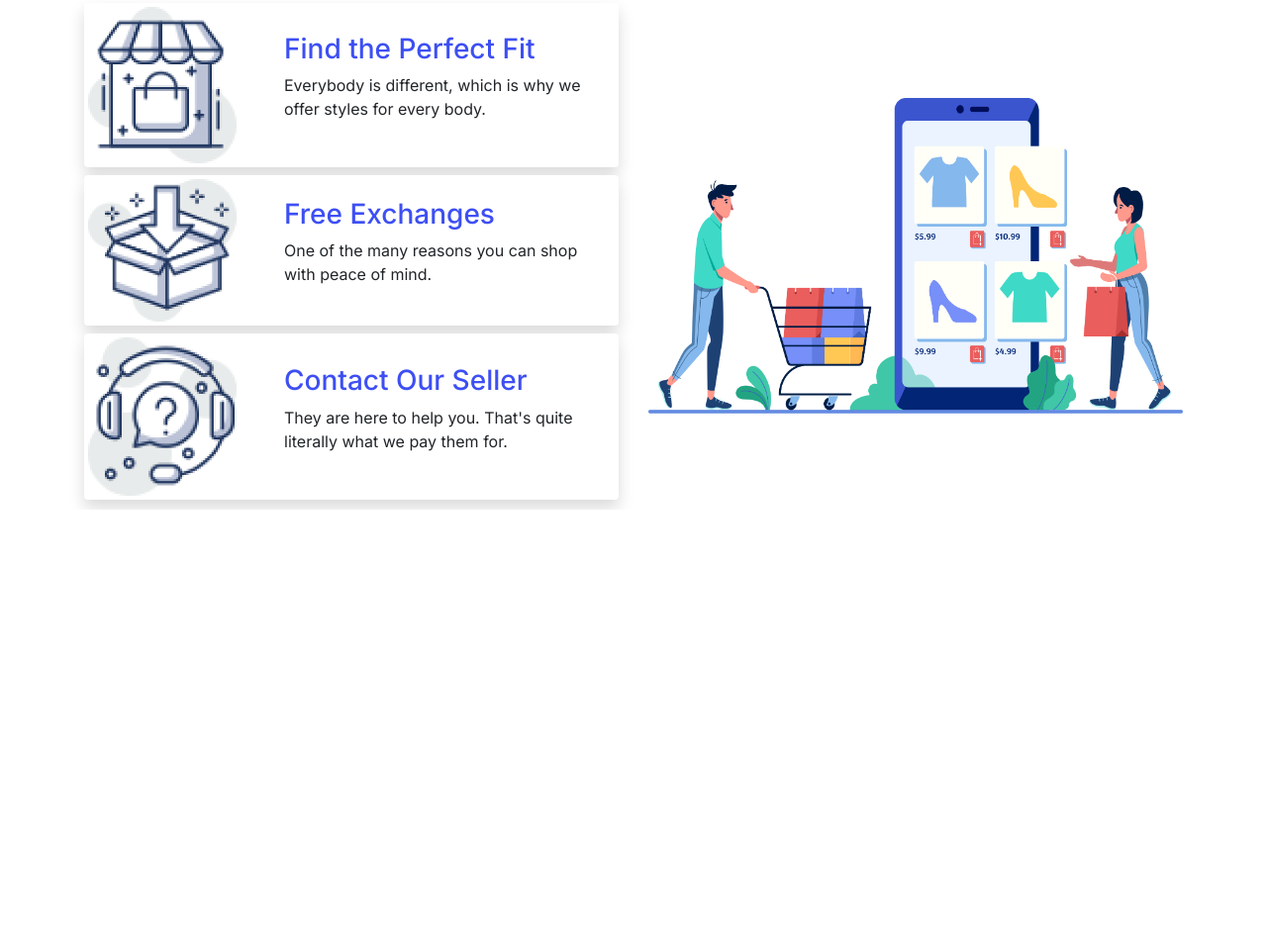
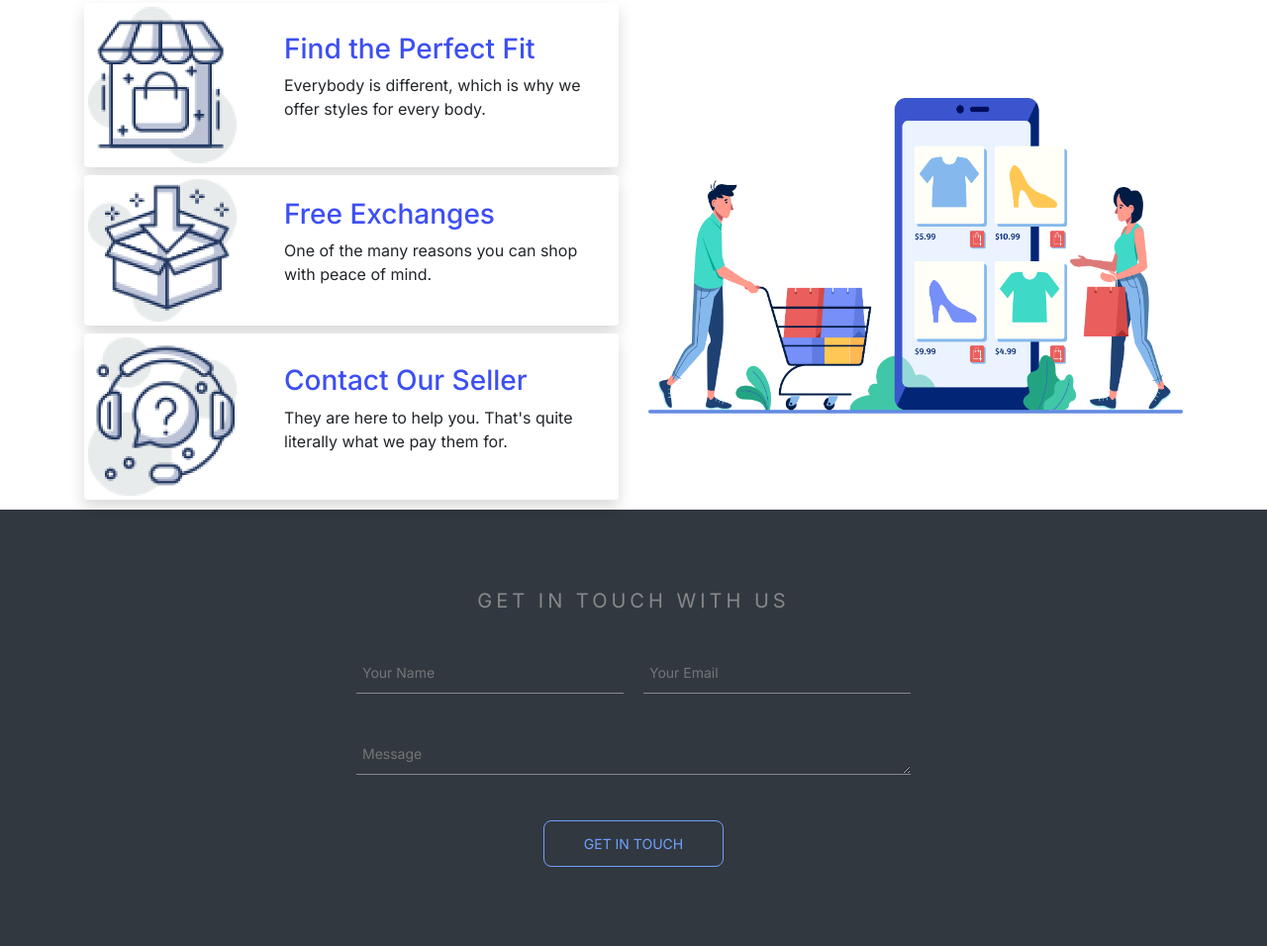
Before and after one commit to palashdas1/Assignment-2, a plain HTML site: page index.html in a window 1280 px wide. Shown: the part 2390-3346 px from the top of the page at 99% size. Before the commit the page ends 2905 px from the top, so only its background shows below. Drawn offline with nearby package versions, Linux system fonts and the light colour scheme.

Commit message:
first commit

```diff
--- a/css/style.css
+++ b/css/style.css
@@ -62,3 +62,84 @@ body{
     padding-top: 30px;
     padding-left: 15px;
 }
+.about-hight{
+    height: 600px;
+}
+.contact{
+    margin-top: 50px;
+    height: 600px;
+}
+
+
+
+.contact-section{
+    background: #313840;
+    padding: 80px 0;
+    text-align: center;
+  }
+
+  .inner-width{
+    max-width: 600px;
+    margin: auto;
+    padding: 0 20px;
+  }
+
+  .contact-section h1{
+    font-size: 20px;
+    color: #888;
+    margin-bottom: 40px;
+    text-transform: uppercase;
+    letter-spacing: 4px;
+    font-weight: 400;
+  }
+
+  .name,.email,.message{
+    background: none;
+    border:none;
+    outline: none;
+    border-bottom: 1px solid;
+    color: #888;
+    padding: 10px 6px;
+    font-size: 14px;
+    margin-bottom: 40px;
+  }
+
+  .name{
+    float: left;
+    width: 270px;
+  }
+
+  .email{
+    float: right;
+    width: 270px;
+  }
+
+  .message{
+    min-width: 100%;
+    max-width: 100%;
+  }
+
+
+  .contact-section button{
+    background: none;
+    color: #70a1ff;
+    border: 1px solid #70a1ff;
+    padding: 12px 40px;
+    border-radius: 8px;
+    text-transform: uppercase;
+    font-size: 14px;
+    transition: 0.4s linear;
+    cursor: pointer;
+  }
+
+  .contact-section button:hover{
+    background: #70a1ff;
+    color: #fff;
+  }
+
+
+  @media screen and (max-width:600px){
+    .name,.email{
+      width: 100%;
+    }
+  }
--- a/index.html
+++ b/index.html
@@ -194,7 +194,7 @@
       <!-- End Formal Shoes Catagury-->
 
       <!--Find Product-->
-      <div class="container about-margin">
+      <div class="container about-margin about-hight">
           <div class="row mt-5 d-flex justify-content-center">
               <div class="col-md-6 ">
                   <div class="find">
@@ -231,6 +231,19 @@
 
       <!-- Contact -->
 
+        <section id="contact">
+          <div class="contact-section ">
+            <div class="inner-width">
+              <h1>Get in touch with us</h1>
+              <input type="text" class="name" placeholder="Your Name">
+              <input type="email" class="email" placeholder="Your Email">
+              <textarea rows="1" placeholder="Message" class="message"></textarea>
+              <button>Get in touch</button>
+            </div>
+          </div>
+
+        </section>
+
       <!-- Contact -->
 
 
```
